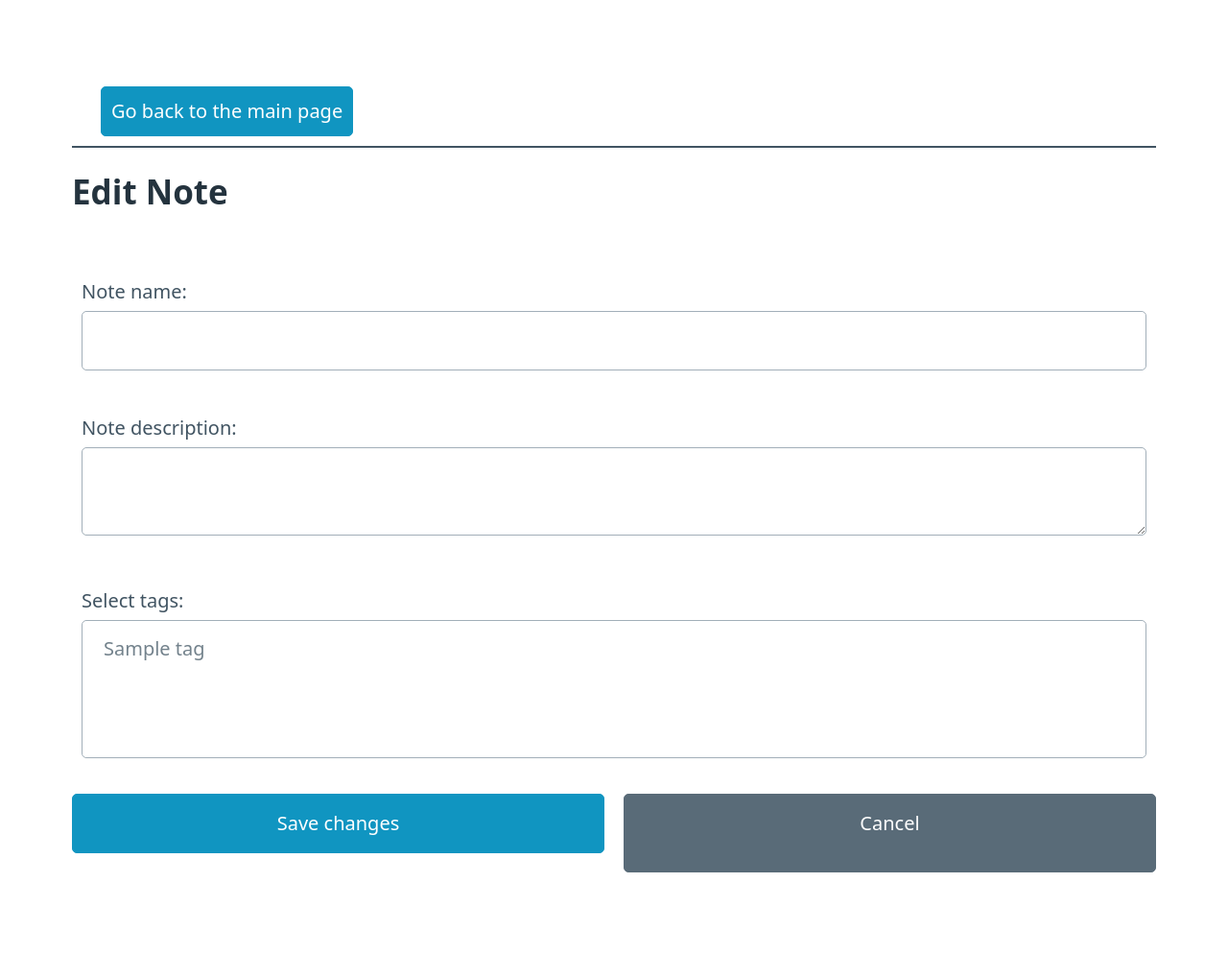
After one commit to m1hanch/Personal-assistant, a Django app: template personal_assistant/notebook/templates/notebook/edit_note.html in a window 1280 px wide. The commit adds this page. Shown: the whole page at 96% size. Run offline with Django 3.2, Linux system fonts and the light colour scheme; the template is opened without the code that fills it: most values are stand-ins (such as "Sample title", 1, 10 or a date in 2020); form fields are guessed from the names that the template uses.

Commit message:
редагування та пошук

```diff
--- /dev/null
+++ b/personal_assistant/notebook/templates/notebook/edit_note.html
@@ -0,0 +1,36 @@
+{% extends "notebook/base.html" %}
+
+{% block content %}
+
+<h2>Edit Note</h2>
+
+<form method="POST" action="{% url 'notebook:edit_note' note.id %}">
+    {% csrf_token %}
+    <div style="padding: 10px">
+        <label>Note name:
+            {{ form.name }}
+        </label>
+        <span>{{ form.errors.name }}</span>
+    </div>
+    <div style="padding: 10px">
+        <label>Note description:
+            {{ form.description }}
+        </label>
+        <span>{{ form.errors.description }}</span>
+    </div>
+    <div style="padding: 10px">
+        <label>Select tags:
+            <select name="tags" multiple="multiple" required>
+                {% for tag in all_tags %}
+                    <option value="{{ tag.name }}" {% if tag in note.tags.all %}selected{% endif %}>{{ tag.name }}</option>
+                {% endfor %}
+            </select>
+        </label>
+    </div>
+    <div class="grid">
+        <button type="submit">Save changes</button>
+        <a href="{% url 'notebook:main' %}" role="button" class="secondary">Cancel</a>
+    </div>
+</form>
+
+{% endblock %}
--- a/personal_assistant/notebook/urls.py
+++ b/personal_assistant/notebook/urls.py
@@ -9,4 +9,9 @@ urlpatterns = [
     path('add_note/', views.add_note, name='add_note'),
     path('detail/<int:note_id>', views.detail, name='detail'),
     path('delete/<int:note_id>', views.delete_note, name='delete'),
+    path('search/', views.search_notes, name='search_notes'),
+    path('edit/<int:note_id>/', views.edit_note, name='edit_note'),
+
+
+
 ]
```
Also changed, not shown: personal_assistant/notebook/templates/notebook/index.html (+11 -2 lines), personal_assistant/notebook/templates/notebook/search_results.html (added, +20 -0 lines), personal_assistant/notebook/views.py (+29 -0 lines).
